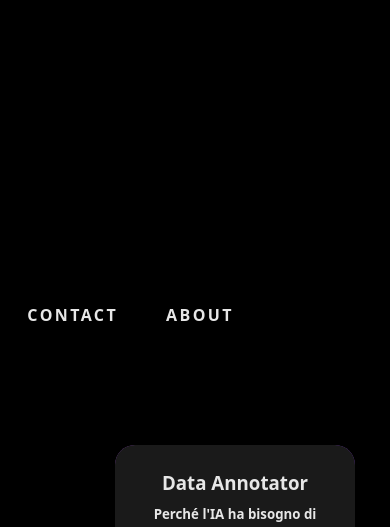
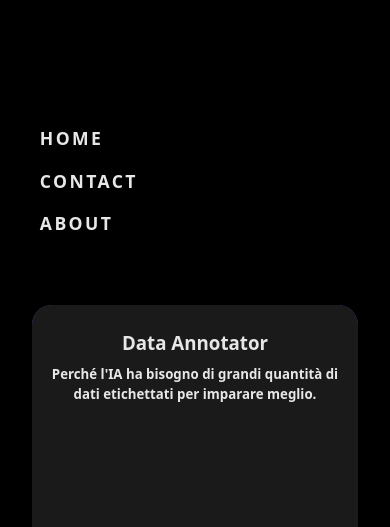
Before and after one commit to Zoltan-Bisogni/waifuGPT, a plain HTML site: page index.html in a window 390 px wide. Shown: the part 752-1279 px from the top of the page. Drawn offline with nearby package versions, Linux system fonts and the light colour scheme; some packages are replaced by stand-ins of ours; a script that the page names is missing.

Commit message:
Update style.css

```diff
--- a/style.css
+++ b/style.css
@@ -1,4 +1,3 @@
-
 * {
   margin: 0;
   padding: 0;
@@ -288,6 +287,31 @@ h3 {
 }
 
 @media (max-width: 768px) {
+  nav {
+    display: flex;
+    flex-direction: column;
+    align-items: flex-start;
+    background-color: black;
+    padding: 1rem;
+    position: fixed;
+    top: 0;
+    left: 0;
+    width: 100%;
+    z-index: 1000;
+  }
+
+  .navbar {
+    position: static;
+    flex-direction: column;
+    align-items: flex-start;
+    padding: 1rem;
+    gap: 1rem;
+  }
+
+  .navbar a {
+    font-size: 1.1rem;
+  }
+
   header {
     padding: 1rem 0.1rem;
   }
@@ -336,6 +360,25 @@ h3 {
     font-size: 0.8rem;
     padding: 0.5rem 2rem;
   }
+
+  .works {
+    grid-template-columns: repeat(auto-fit, minmax(90%, 1fr));
+    margin: 5rem auto;
+    padding: 2rem;
+  }
+
+  .card {
+    margin-left: 0;
+    width: 100%;
+  }
+
+  .card2 {
+    width: 100%;
+  }
+
+  .focused-card{
+    width: 40%;
+  }
 }
 
 .overlay {
```
